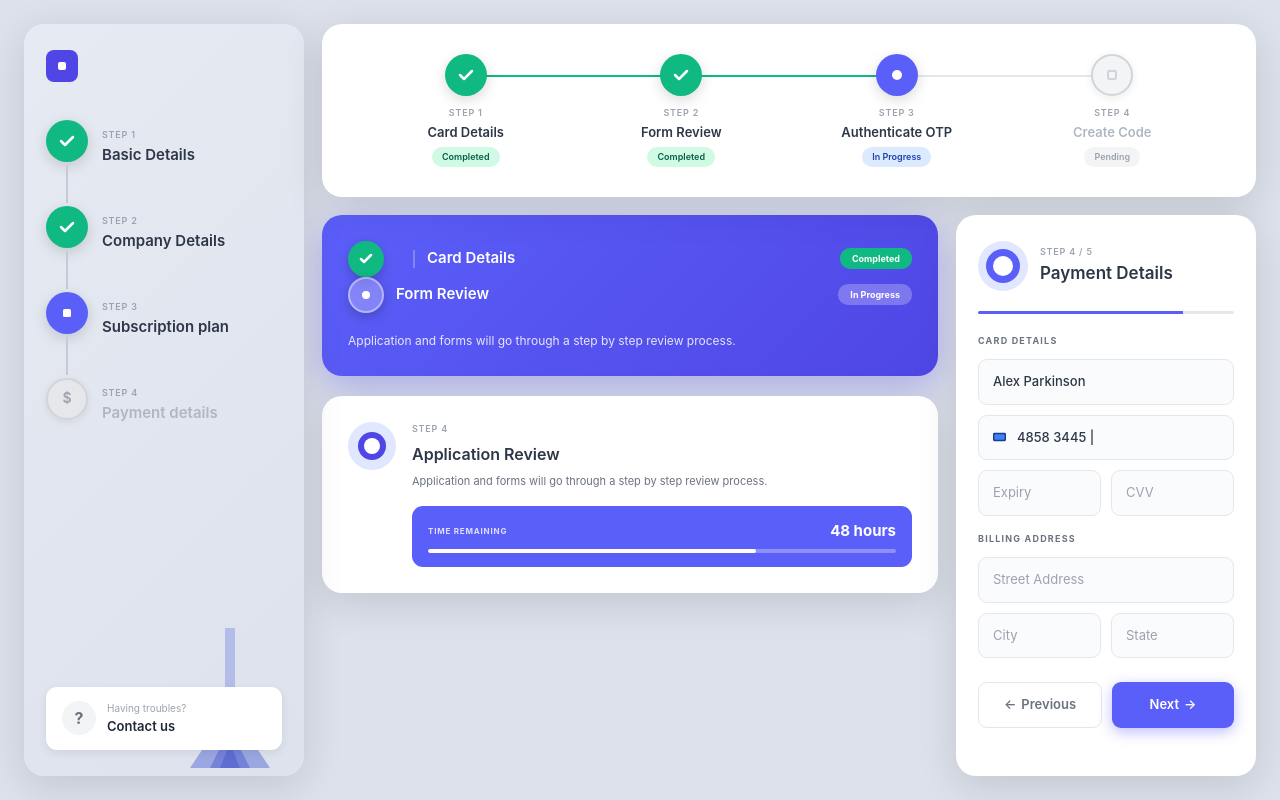
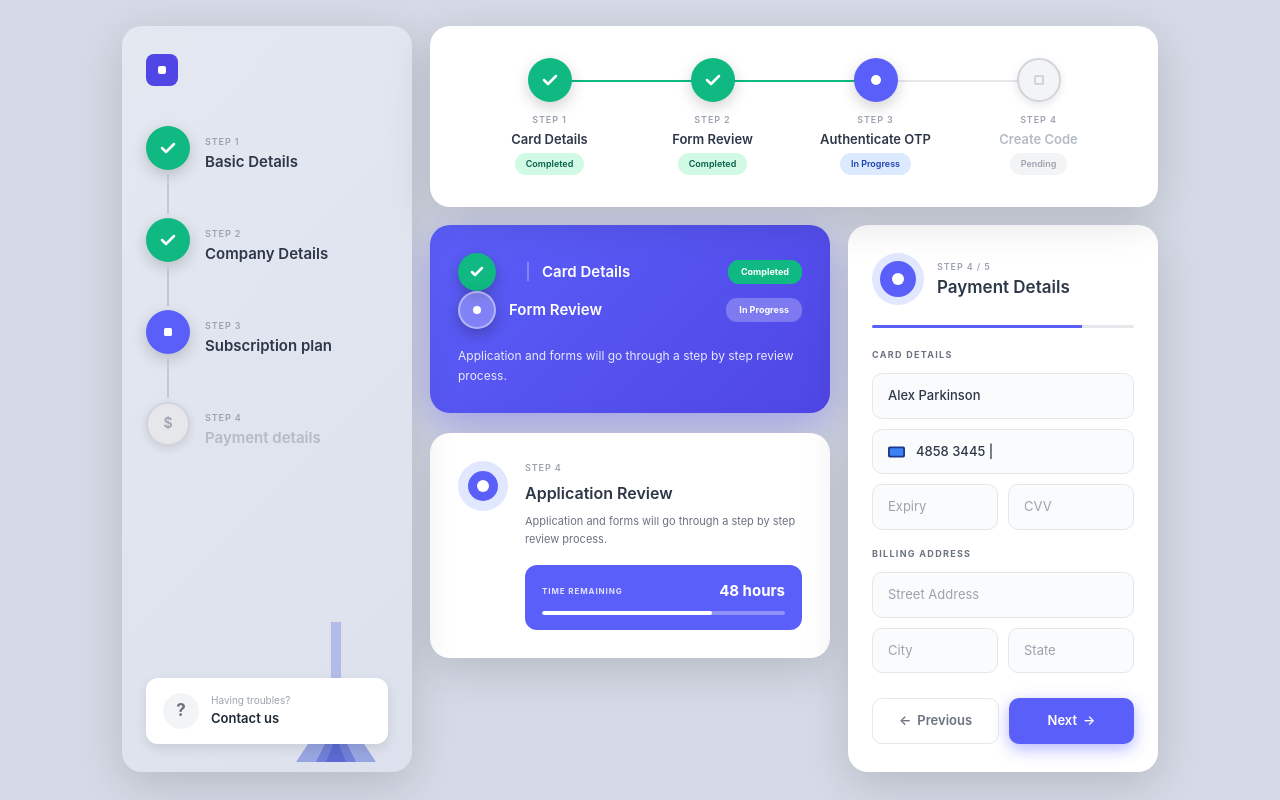
Before and after one commit to fernandorosero91/components, a Next.js app: page / in a window 1280 px wide. Built offline with nearby package versions, Linux system fonts and the light colour scheme.

Commit message:
nuevo diseño

```diff
--- a/app/globals.css
+++ b/app/globals.css
@@ -1,6 +1,5 @@
 @import "tailwindcss";
 
-/* Reset básico */
 * {
   margin: 0;
   padding: 0;
@@ -8,58 +7,54 @@
 }
 
 body {
-  font-family: 'Inter', -apple-system, BlinkMacSystemFont, 'Segoe UI', sans-serif;
-  background: #dce1eb;
+  font-family: 'Inter', -apple-system, BlinkMacSystemFont, 'Segoe UI', 'Helvetica Neue', sans-serif;
+  background: #d5dae6;
   color: #1f2937;
   line-height: 1.5;
+  -webkit-font-smoothing: antialiased;
+  display: flex;
+  justify-content: center;
+  align-items: flex-start;
+  min-height: 100vh;
 }
 
-/* GRID PRINCIPAL - UN SOLO GRID */
 .main-container {
   display: grid;
-  grid-template-columns: 300px 1fr 320px;
+  grid-template-columns: 310px 420px 330px;
   grid-template-rows: auto 1fr;
   gap: 20px;
-  padding: 28px;
-  min-height: 100vh;
-  max-width: 1400px;
-  margin: 0 auto;
+  padding: 30px;
+  width: fit-content;
 }
 
-/* ========== SIDEBAR (COLUMNA IZQUIERDA) ========== */
+/* ========== SIDEBAR ========== */
 .sidebar {
   grid-row: 1 / 3;
   grid-column: 1 / 2;
-  background: linear-gradient(135deg, #e6eaf2 0%, #dde2ed 100%);
+  background: linear-gradient(135deg, #e4e8f1 0%, #dce1ed 100%);
   border-radius: 20px;
-  padding: 26px 22px;
-  box-shadow: 0 10px 40px rgba(0, 0, 0, 0.12);
+  padding: 28px 24px;
+  box-shadow: 0 12px 45px rgba(0, 0, 0, 0.15);
   display: flex;
   flex-direction: column;
-  gap: 0;
   position: relative;
   overflow: hidden;
 }
 
 .sidebar-header {
-  margin-bottom: 38px;
-}
-
-.sidebar-logo {
-  display: flex;
+  margin-bottom: 40px;
 }
 
 .steps-vertical {
   display: flex;
   flex-direction: column;
-  gap: 0;
   flex: 1;
-  margin-bottom: 18px;
+  margin-bottom: 20px;
 }
 
 .step-item {
   display: flex;
-  gap: 14px;
+  gap: 15px;
   align-items: flex-start;
 }
 
@@ -67,18 +62,17 @@ body {
   display: flex;
   flex-direction: column;
   align-items: center;
-  gap: 0;
 }
 
 .step-icon {
-  width: 42px;
-  height: 42px;
+  width: 44px;
+  height: 44px;
   border-radius: 50%;
   display: flex;
   align-items: center;
   justify-content: center;
   flex-shrink: 0;
-  box-shadow: 0 4px 14px rgba(0, 0, 0, 0.15);
+  box-shadow: 0 5px 15px rgba(0, 0, 0, 0.18);
 }
 
 .step-icon.green {
@@ -92,38 +86,37 @@ body {
 .step-icon.gray {
   background: #e5e7eb;
   border: 2px solid #d1d5db;
-  box-shadow: 0 2px 8px rgba(0, 0, 0, 0.08);
+  box-shadow: 0 3px 10px rgba(0, 0, 0, 0.1);
 }
 
 .step-line {
   width: 2px;
-  height: 38px;
-  background: #c5cad6;
-  margin: 3px 0;
+  height: 40px;
+  background: #c3c8d4;
+  margin: 4px 0;
 }
 
 .step-content {
-  display: flex;
-  flex-direction: column;
-  gap: 2px;
-  padding-top: 8px;
+  padding-top: 9px;
 }
 
 .step-label {
   font-size: 9px;
   font-weight: 600;
   color: #9ca3af;
-  letter-spacing: 0.8px;
+  letter-spacing: 0.9px;
+  margin-bottom: 3px;
 }
 
 .step-title {
   font-size: 15px;
   font-weight: 600;
   color: #2d3748;
+  line-height: 1.3;
 }
 
 .step-title.gray {
-  color: #b0b7c3;
+  color: #b4bac6;
 }
 
 .sidebar-footer {
@@ -134,25 +127,25 @@ body {
 .contact-button {
   display: flex;
   align-items: center;
-  gap: 11px;
-  padding: 14px 16px;
+  gap: 12px;
+  padding: 15px 17px;
   background: white;
-  border-radius: 11px;
+  border-radius: 12px;
   cursor: pointer;
-  box-shadow: 0 3px 10px rgba(0, 0, 0, 0.08);
+  box-shadow: 0 4px 12px rgba(0, 0, 0, 0.1);
   position: relative;
   z-index: 2;
 }
 
 .question-icon {
-  width: 34px;
-  height: 34px;
+  width: 36px;
+  height: 36px;
   border-radius: 50%;
   background: #f3f4f6;
   display: flex;
   align-items: center;
   justify-content: center;
-  font-size: 16px;
+  font-size: 17px;
   font-weight: 700;
   color: #6b7280;
   flex-shrink: 0;
@@ -180,20 +173,19 @@ body {
   bottom: -18px;
   right: -8px;
   z-index: 1;
-  opacity: 0.85;
+  opacity: 0.88;
 }
 
-/* ========== STEPPER HORIZONTAL (PARTE SUPERIOR DERECHA) ========== */
+/* ========== STEPPER HORIZONTAL ========== */
 .stepper-horizontal {
   grid-column: 2 / 4;
   grid-row: 1 / 2;
   background: white;
   border-radius: 20px;
-  padding: 30px 36px;
-  box-shadow: 0 10px 40px rgba(0, 0, 0, 0.12);
+  padding: 32px 38px;
+  box-shadow: 0 12px 45px rgba(0, 0, 0, 0.15);
   display: flex;
   align-items: flex-start;
-  gap: 0;
   position: relative;
 }
 
@@ -201,21 +193,21 @@ body {
   display: flex;
   flex-direction: column;
   align-items: center;
-  gap: 10px;
+  gap: 11px;
   flex: 1;
   position: relative;
 }
 
 .stepper-icon {
-  width: 42px;
-  height: 42px;
+  width: 44px;
+  height: 44px;
   border-radius: 50%;
   display: flex;
   align-items: center;
   justify-content: center;
   flex-shrink: 0;
   z-index: 2;
-  box-shadow: 0 4px 14px rgba(0, 0, 0, 0.15);
+  box-shadow: 0 5px 15px rgba(0, 0, 0, 0.18);
 }
 
 .stepper-icon.green {
@@ -229,12 +221,12 @@ body {
 .stepper-icon.gray {
   background: #f3f4f6;
   border: 2px solid #d1d5db;
-  box-shadow: 0 2px 8px rgba(0, 0, 0, 0.08);
+  box-shadow: 0 3px 10px rgba(0, 0, 0, 0.1);
 }
 
 .stepper-line {
   position: absolute;
-  top: 21px;
+  top: 22px;
   left: 50%;
   width: 100%;
   height: 2px;
@@ -250,7 +242,7 @@ body {
   display: flex;
   flex-direction: column;
   align-items: center;
-  gap: 3px;
+  gap: 4px;
   text-align: center;
 }
 
@@ -258,24 +250,25 @@ body {
   font-size: 9px;
   font-weight: 600;
   color: #9ca3af;
-  letter-spacing: 0.8px;
+  letter-spacing: 0.9px;
 }
 
 .stepper-title {
   font-size: 13px;
   font-weight: 600;
   color: #2d3748;
+  line-height: 1.3;
 }
 
 .stepper-title.gray {
-  color: #b0b7c3;
+  color: #b4bac6;
 }
 
 .stepper-status {
   font-size: 9px;
   font-weight: 600;
-  padding: 3px 10px;
-  border-radius: 10px;
+  padding: 4px 11px;
+  border-radius: 11px;
   margin-top: 2px;
 }
 
@@ -294,7 +287,7 @@ body {
   color: #9ca3af;
 }
 
-/* ========== COLUMNA CENTRO (CARDS AZUL Y BLANCA) ========== */
+/* ========== CENTER COLUMN ========== */
 .center-column {
   grid-column: 2 / 3;
   grid-row: 2 / 3;
@@ -303,38 +296,36 @@ body {
   gap: 20px;
 }
 
-/* CARD AZUL */
 .card-blue {
   background: linear-gradient(135deg, #5b5ff9 0%, #4f46e5 100%);
   border-radius: 20px;
-  padding: 26px;
-  box-shadow: 0 10px 35px rgba(79, 70, 229, 0.35);
+  padding: 28px;
+  box-shadow: 0 12px 40px rgba(79, 70, 229, 0.4);
   display: flex;
   flex-direction: column;
-  gap: 16px;
+  gap: 17px;
 }
 
 .card-blue-steps {
   display: flex;
   flex-direction: column;
-  gap: 0;
 }
 
 .blue-step {
   display: flex;
   align-items: center;
-  gap: 12px;
+  gap: 13px;
 }
 
 .blue-step-icon {
-  width: 36px;
-  height: 36px;
+  width: 38px;
+  height: 38px;
   border-radius: 50%;
   display: flex;
   align-items: center;
   justify-content: center;
   flex-shrink: 0;
-  box-shadow: 0 4px 12px rgba(0, 0, 0, 0.2);
+  box-shadow: 0 5px 14px rgba(0, 0, 0, 0.25);
 }
 
 .blue-step-icon.green {
@@ -348,11 +339,11 @@ body {
 
 .blue-step-line {
   width: 2px;
-  height: 18px;
+  height: 19px;
   background: rgba(255, 255, 255, 0.25);
-  margin-left: 17px;
-  margin-top: 2px;
-  margin-bottom: 2px;
+  margin-left: 18px;
+  margin-top: 3px;
+  margin-bottom: 3px;
 }
 
 .blue-step-content {
@@ -371,8 +362,8 @@ body {
 .blue-badge {
   font-size: 9px;
   font-weight: 700;
-  padding: 4px 12px;
-  border-radius: 10px;
+  padding: 5px 13px;
+  border-radius: 11px;
 }
 
 .blue-badge.green {
@@ -387,19 +378,17 @@ body {
 
 .card-blue-description {
   font-size: 12px;
-  color: rgba(255, 255, 255, 0.85);
-  line-height: 1.6;
-  margin-top: 2px;
+  color: rgba(255, 255, 255, 0.87);
+  line-height: 1.65;
 }
 
-/* CARD BLANCA */
 .card-white {
   background: white;
   border-radius: 20px;
-  padding: 26px;
-  box-shadow: 0 10px 40px rgba(0, 0, 0, 0.12);
+  padding: 28px;
+  box-shadow: 0 12px 45px rgba(0, 0, 0, 0.15);
   display: flex;
-  gap: 16px;
+  gap: 17px;
 }
 
 .card-white-icon {
@@ -409,7 +398,7 @@ body {
 .card-white-content {
   display: flex;
   flex-direction: column;
-  gap: 7px;
+  gap: 8px;
   flex: 1;
 }
 
@@ -417,40 +406,41 @@ body {
   font-size: 9px;
   font-weight: 600;
   color: #9ca3af;
-  letter-spacing: 0.8px;
+  letter-spacing: 0.9px;
 }
 
 .card-white-title {
   font-size: 16px;
   font-weight: 600;
   color: #2d3748;
+  line-height: 1.3;
 }
 
 .card-white-description {
   font-size: 11px;
   color: #6b7280;
-  line-height: 1.6;
+  line-height: 1.65;
 }
 
 .progress-container {
-  margin-top: 8px;
+  margin-top: 9px;
   background: #5b5ff9;
-  padding: 14px 16px;
-  border-radius: 11px;
+  padding: 15px 17px;
+  border-radius: 12px;
 }
 
 .progress-header {
   display: flex;
   justify-content: space-between;
   align-items: center;
-  margin-bottom: 7px;
+  margin-bottom: 8px;
 }
 
 .progress-label {
   font-size: 8px;
   font-weight: 700;
-  color: rgba(255, 255, 255, 0.8);
-  letter-spacing: 0.8px;
+  color: rgba(255, 255, 255, 0.82);
+  letter-spacing: 0.9px;
 }
 
 .progress-time {
@@ -462,7 +452,7 @@ body {
 .progress-bar {
   width: 100%;
   height: 4px;
-  background: rgba(255, 255, 255, 0.3);
+  background: rgba(255, 255, 255, 0.32);
   border-radius: 2px;
   overflow: hidden;
 }
@@ -474,48 +464,43 @@ body {
   border-radius: 2px;
 }
 
-/* ========== FORMULARIO DE PAGO (DERECHA) ========== */
+/* ========== PAYMENT FORM ========== */
 .payment-form {
   grid-column: 3 / 4;
   grid-row: 2 / 3;
   background: white;
   border-radius: 20px;
-  padding: 26px 22px;
-  box-shadow: 0 10px 40px rgba(0, 0, 0, 0.12);
+  padding: 28px 24px;
+  box-shadow: 0 12px 45px rgba(0, 0, 0, 0.15);
   display: flex;
   flex-direction: column;
   gap: 20px;
-  position: relative;
-  overflow: visible;
 }
 
 .form-header-section {
   display: flex;
   align-items: center;
-  gap: 12px;
-}
-
-.form-icon-circle {
-  flex-shrink: 0;
+  gap: 13px;
 }
 
 .form-header-text {
   display: flex;
   flex-direction: column;
-  gap: 2px;
+  gap: 3px;
 }
 
 .form-step-number {
   font-size: 9px;
   font-weight: 600;
   color: #9ca3af;
-  letter-spacing: 0.8px;
+  letter-spacing: 0.9px;
 }
 
 .form-main-title {
   font-size: 17px;
   font-weight: 600;
   color: #2d3748;
+  line-height: 1.3;
 }
 
 .form-divider {
@@ -528,7 +513,7 @@ body {
 .form-body {
   display: flex;
   flex-direction: column;
-  gap: 16px;
+  gap: 17px;
 }
 
 .form-section-block {
@@ -541,15 +526,15 @@ body {
   font-size: 9px;
   font-weight: 700;
   color: #6b7280;
-  letter-spacing: 1.2px;
+  letter-spacing: 1.3px;
   margin-bottom: 2px;
 }
 
 .form-field {
   width: 100%;
-  padding: 12px 14px;
+  padding: 12px 15px;
   border: 1.5px solid #e5e7eb;
-  border-radius: 9px;
+  border-radius: 10px;
   font-size: 13px;
   color: #2d3748;
   background: #fafbfc;
@@ -572,9 +557,9 @@ body {
   display: flex;
   align-items: center;
   gap: 11px;
-  padding: 12px 14px;
+  padding: 12px 15px;
   border: 1.5px solid #e5e7eb;
-  border-radius: 9px;
+  border-radius: 10px;
   background: #fafbfc;
 }
 
@@ -603,14 +588,14 @@ body {
 .form-button-group {
   display: flex;
   gap: 10px;
-  margin-top: 4px;
+  margin-top: 5px;
 }
 
 .form-btn-prev {
   flex: 1;
-  padding: 12px 16px;
+  padding: 12px 17px;
   border: 1.5px solid #e5e7eb;
-  border-radius: 9px;
+  border-radius: 10px;
   background: white;
   color: #6b7280;
   font-size: 13px;
@@ -620,7 +605,7 @@ body {
   display: flex;
   align-items: center;
   justify-content: center;
-  gap: 5px;
+  gap: 6px;
 }
 
 .form-btn-prev:hover {
@@ -630,9 +615,9 @@ body {
 
 .form-btn-next {
   flex: 1;
-  padding: 12px 16px;
+  padding: 12px 17px;
   border: none;
-  border-radius: 9px;
+  border-radius: 10px;
   background: #5b5ff9;
   color: white;
   font-size: 13px;
@@ -642,33 +627,30 @@ body {
   display: flex;
   align-items: center;
   justify-content: center;
-  gap: 5px;
-  box-shadow: 0 4px 14px rgba(91, 95, 249, 0.4);
+  gap: 6px;
+  box-shadow: 0 5px 16px rgba(91, 95, 249, 0.45);
 }
 
 .form-btn-next:hover {
   background: #4f46e5;
-  box-shadow: 0 6px 18px rgba(91, 95, 249, 0.5);
-}
-
-.form-background-decoration {
-  display: none;
+  box-shadow: 0 7px 20px rgba(91, 95, 249, 0.55);
 }
 
 /* ========== RESPONSIVE ========== */
-@media (max-width: 1300px) {
+@media (max-width: 1350px) {
   .main-container {
-    grid-template-columns: 280px 1fr 300px;
+    grid-template-columns: 290px 400px 310px;
     gap: 18px;
-    padding: 24px;
+    padding: 26px;
   }
 }
 
-@media (max-width: 1100px) {
+@media (max-width: 1150px) {
   .main-container {
     grid-template-columns: 1fr 1fr;
     grid-template-rows: auto auto auto;
     gap: 18px;
+    padding: 24px;
   }
 
   .sidebar {
@@ -692,17 +674,17 @@ body {
   }
 }
 
-@media (max-width: 768px) {
+@media (max-width: 850px) {
   .main-container {
     grid-template-columns: 1fr;
-    padding: 18px;
+    padding: 20px;
     gap: 16px;
   }
 
   .sidebar {
     grid-row: auto;
     grid-column: 1 / 2;
-    padding: 22px 18px;
+    padding: 24px 20px;
   }
 
   .stepper-horizontal {
@@ -710,14 +692,14 @@ body {
     grid-row: auto;
     flex-direction: column;
     align-items: stretch;
-    padding: 22px 18px;
+    padding: 24px 20px;
     gap: 16px;
   }
 
   .stepper-step {
     flex-direction: row;
     justify-content: flex-start;
-    gap: 12px;
+    gap: 13px;
   }
 
   .stepper-content {
@@ -742,7 +724,38 @@ body {
   .card-blue,
   .card-white,
   .payment-form {
-    padding: 20px;
+    padding: 22px;
+  }
+
+  .step-icon,
+  .stepper-icon {
+    width: 40px;
+    height: 40px;
+  }
+
+  .step-title,
+  .stepper-title {
+    font-size: 14px;
+  }
+}
+
+@media (max-width: 500px) {
+  .main-container {
+    padding: 16px;
+    gap: 14px;
+  }
+
+  .sidebar,
+  .stepper-horizontal,
+  .card-blue,
+  .card-white,
+  .payment-form {
+    padding: 18px;
+    border-radius: 18px;
+  }
+
+  .form-main-title {
+    font-size: 16px;
   }
 
   .step-icon,
@@ -753,32 +766,11 @@ body {
 
   .step-title,
   .stepper-title {
-    font-size: 14px;
+    font-size: 13px;
+  }
+
+  .blue-step-icon {
+    width: 34px;
+    height: 34px;
   }
 }
-
-@media (max-width: 480px) {
-  .main-container {
-    padding: 14px;
-    gap: 14px;
-  }
-
-  .sidebar,
-  .stepper-horizontal,
-  .card-blue,
-  .card-white,
-  .payment-form {
-    padding: 16px;
-    border-radius: 16px;
-  }
-
-  .form-main-title {
-    font-size: 16px;
-  }
-
-  .step-icon,
-  .stepper-icon {
-    width: 36px;
-    height: 36px;
-  }
-}
--- a/app/page.tsx
+++ b/app/page.tsx
@@ -188,10 +188,10 @@ export default function Home() {
         {/* WHITE CARD - Application Review */}
         <div className="card-white">
           <div className="card-white-icon">
-            <svg width="48" height="48" viewBox="0 0 48 48" fill="none">
-              <circle cx="24" cy="24" r="24" fill="#e0e7ff"/>
-              <circle cx="24" cy="24" r="14" fill="#4f46e5"/>
-              <circle cx="24" cy="24" r="8" fill="white"/>
+            <svg width="50" height="50" viewBox="0 0 50 50" fill="none">
+              <circle cx="25" cy="25" r="25" fill="#e0e7ff"/>
+              <circle cx="25" cy="25" r="15" fill="#5b5ff9"/>
+              <circle cx="25" cy="25" r="6" fill="white"/>
             </svg>
           </div>
           <div className="card-white-content">
@@ -217,10 +217,10 @@ export default function Home() {
       <div className="payment-form">
         <div className="form-header-section">
           <div className="form-icon-circle">
-            <svg width="50" height="50" viewBox="0 0 50 50" fill="none">
-              <circle cx="25" cy="25" r="25" fill="#e0e7ff"/>
-              <circle cx="25" cy="25" r="17" fill="#5b5ff9"/>
-              <circle cx="25" cy="25" r="10" fill="white"/>
+            <svg width="52" height="52" viewBox="0 0 52 52" fill="none">
+              <circle cx="26" cy="26" r="26" fill="#e0e7ff"/>
+              <circle cx="26" cy="26" r="18" fill="#5b5ff9"/>
+              <circle cx="26" cy="26" r="6" fill="white"/>
             </svg>
           </div>
           <div className="form-header-text">
```
